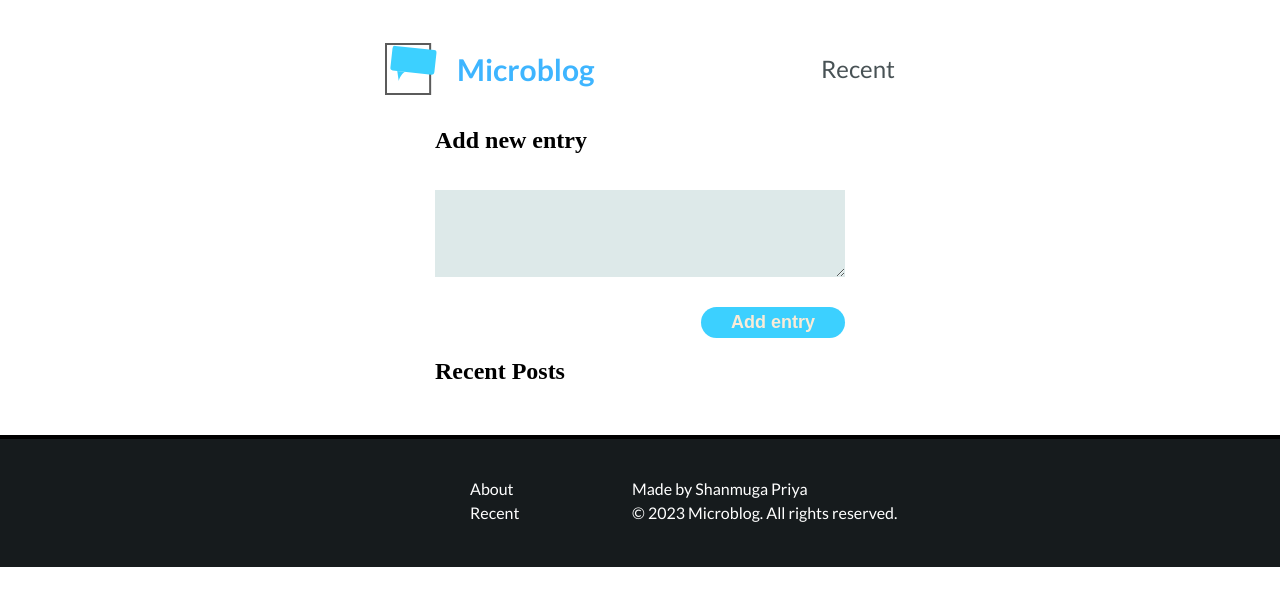
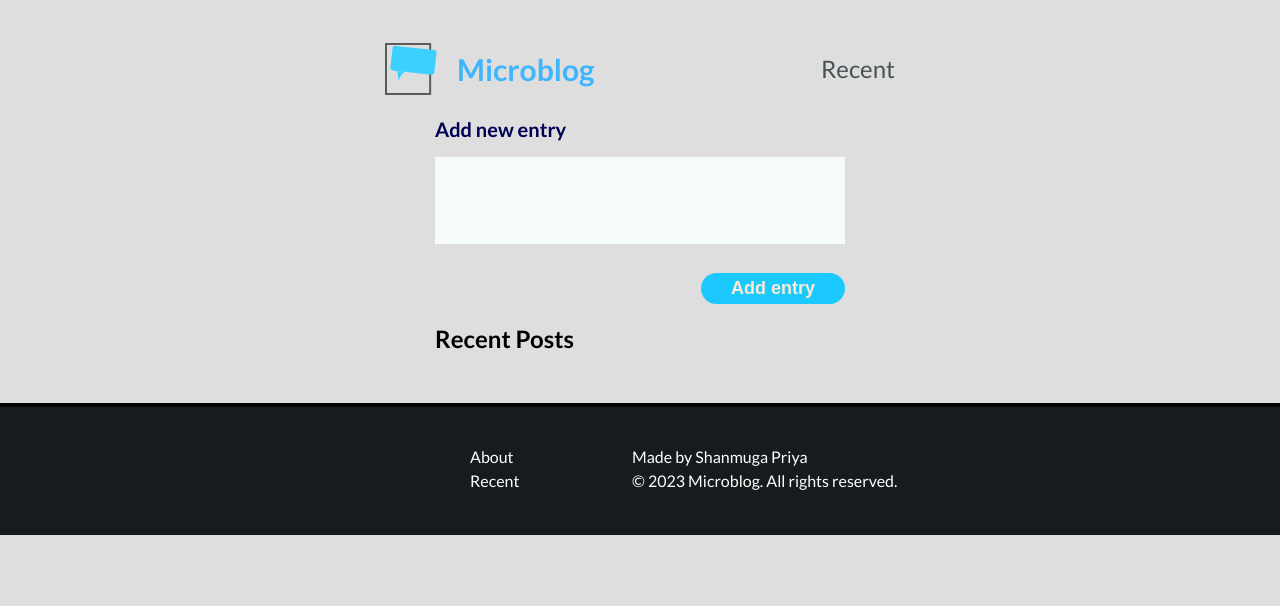
Before and after one commit to shanmuga-priya-tech/python_microblog_project, a Flask app: page / in a window 1280 px wide. Shown: the top 606 px of the page. Run offline with Flask 3, Linux system fonts and the light colour scheme; data that the repository does not hold is empty.

Commit message:
main.css

```diff
--- a/static/css/main.css
+++ b/static/css/main.css
@@ -4,11 +4,21 @@
 body{
     box-sizing: border-box;
     margin: 0;
+    font-family: 'Lato', sans-serif;
+    background-color: rgb(222, 222, 222)
+
 }
 .main{
     max-width: 450px;
     margin: 0 auto;
     padding: 0 20px;
+
+
+}
+.title{
+    color:  rgb(1, 1, 84);
+    margin:0px;
+    font-size: 20px;
 }
 .form{
     display: flex;
@@ -21,17 +31,19 @@ body{
 .form_label{
     display: block;
     margin-bottom: 10px;
+    font-size: 20px;
 }
 .form_textarea{
     width: inherit;
     font-size: 18px;
     padding: 12px 20px;
     border: none;
-    background-color: #dde9e9;
+    background-color: hsl(180, 29%, 97%);
     margin-bottom: 10px;
+    resize: none;
 }
 .form_submit{
-    background-color: #3cd0ff;
+    background-color: #1cc9fe;
     border: none;
     font-size: 18px;
     font-weight: bold;
@@ -39,29 +51,31 @@ body{
     border-radius: 20px;
     color: antiquewhite;
     cursor: pointer;
+
 }
 .form_submit:hover{
-    background-color: #18c1e1;
+    background-color: #11bfff;
+    color:rgb(1, 1, 84);
 }
 .entry{
     margin-top: 15px;
-    border-bottom: 1px solid #ccc; /* Add a bottom border */
+    border-bottom: 1px solid #979797; /* Add a bottom border */
     padding-bottom: 1px;
 }
-
 .entry:last-child {
     border-bottom: none; /* Remove the bottom border from the last entry */
- }
-
+  }
 .entry_title{
     display: inline;
     font-size: 18px;
+    color:rgb(0, 0, 50)
 }
 .entry_date{
-    color: #5c6b70;
+    color: #4b585c;
 
 }
 .entry_content{
     font-size: 16px;
     line-height: 150%;
+    color:rgb(0, 0, 50)
 }
```
